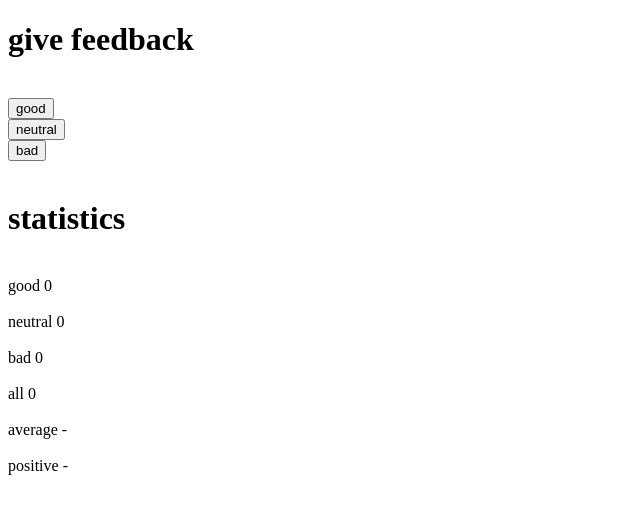
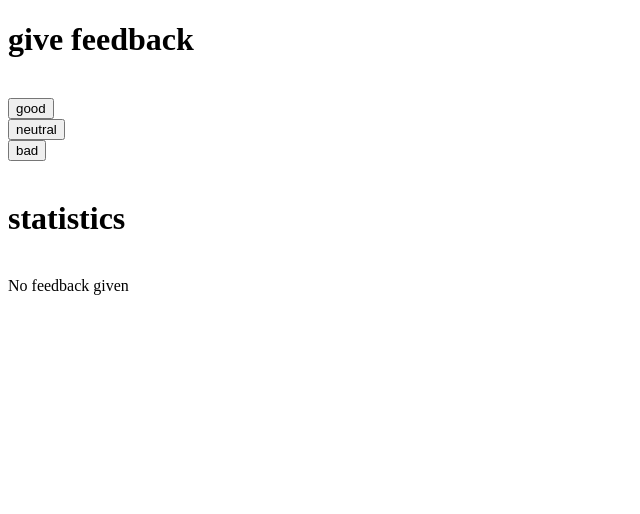
Before and after one commit to bard-of-code/part1, a React (Create React App) app in the folder unicafe/: page / in a window 1280 px wide. Shown: the top 514 px of the page, without its empty margins (0-640 px from the left). Built offline with nearby package versions, Linux system fonts and the light colour scheme.

Commit message:
exercise 1.9

```diff
--- a/unicafe/src/App.js
+++ b/unicafe/src/App.js
@@ -22,20 +22,20 @@ const Header = ({ name }) => (
 const Statistics = ({ good, neutral, bad }) => {
   const all = good + neutral + bad
 
-  const calculateAverage = () => {
-    if (all === 0) {
-      return '-'
-    }
+  const calculateAverage = () => (
+    (good - bad) / all
+  )
 
-    return ((good - bad) / all)
-  }
+  const calculatePositive = () => (
+    `${(good / all * 100)}%`
+  )
 
-  const calculatePositive = () => {
-    if (all === 0) {
-      return '-'
-    }
-
-    return `${(good / all * 100)}%`
+  if (all === 0) {
+    return (
+      <div>
+        No feedback given
+      </div>
+    )
   }
 
   return (
```
